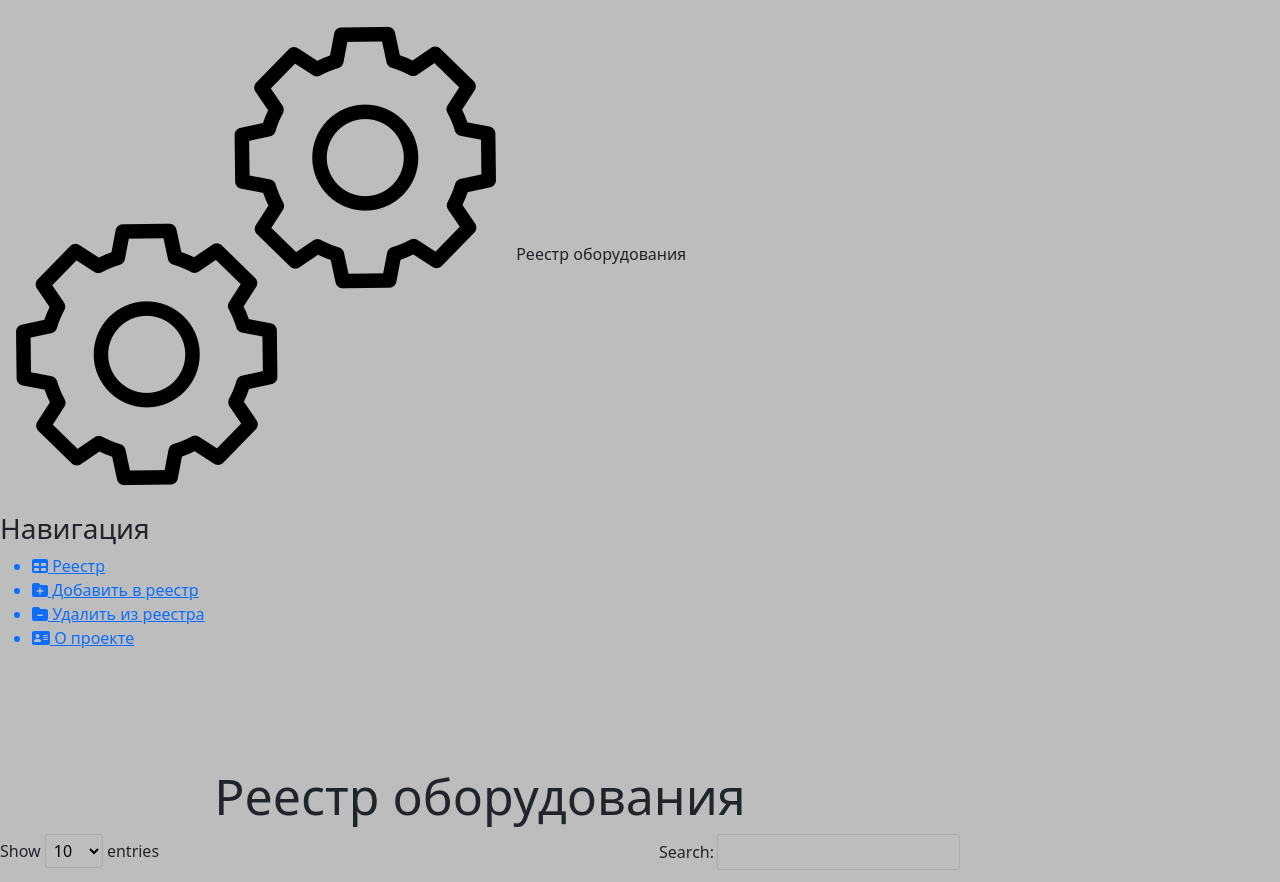
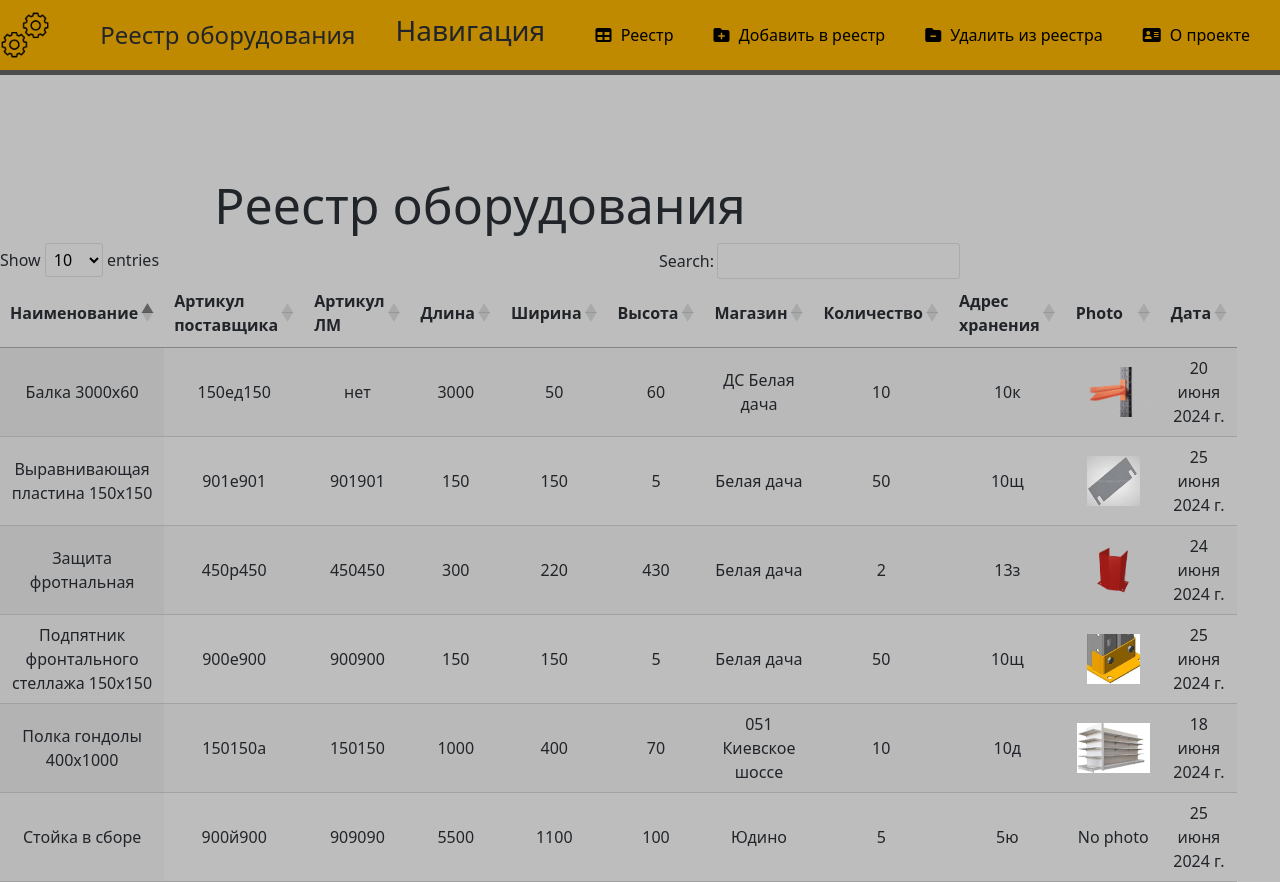
Before and after one commit to SergeyBorozdin/projectDjango, a Django app: page / in a window 1280 px wide. Shown: the top 882 px of the page. Run offline with Django 5.2, Linux system fonts and the light colour scheme; data comes from the database, SQL or seed files in the repository; some libraries are stand-ins or nearby versions.

Commit message:
develop change stylt 1.1

```diff
--- a/progger/main/static/main/css/main.css
+++ b/progger/main/static/main/css/main.css
@@ -1,8 +1,7 @@
 body {
     background: #bdbdbd;
 }
-
-aside {
+nav {
     width: 100%;
     background: #BF8900;
     padding: 10px 0;
@@ -10,45 +9,42 @@
     display: flex;
     align-items: center;
     justify-content: space-between;
-    flex-wrap: wrap;}
-
-aside img {
-    width: 80px;
-    float: left;
+    flex-wrap: wrap;
 }
 
-aside .logo {
-    margin-left: 10px;
-    font-weight: bold;
-    position: relative;
-    top: 20px;
+/* Логотип и название */
+nav img {
+    height: 50px; /* Измените при необходимости */
 }
 
-aside h3 {
-    margin-top: 100px;
-    font-size: 50;
+nav .logo {
+    font-size: 1.5em;
+    margin-left: 10px;
 }
 
-aside ul {
-    list-style: none;
+/* Стили для списка навигации */
+nav ul {
+    display: flex;
+    list-style-type: none;
+    margin: 0;
+    padding: 0;
 }
 
-aside ul a {
+/* Стили для элементов списка */
+nav ul a {
     text-decoration: none;
+    color: #000;
+    margin-right: 20px;
 }
 
-aside ul li{
-    color: #000000;
-    display: block;
-    margin-top: 10px;
-    transition: transform .6s ease
+nav ul li {
+    padding: 10px;
+    background: none; /* Убираем фоновый цвет */
 }
 
-aside ul li:hover, aside ul a:hover{
-    color: #eb5959;
-    text-decoration: none;
-    transform: scale(1.05);
-    text-decoration: none;
+/* Стили для иконок */
+nav ul li i {
+    margin-right: 5px;
 }
 
 main .features {
```
